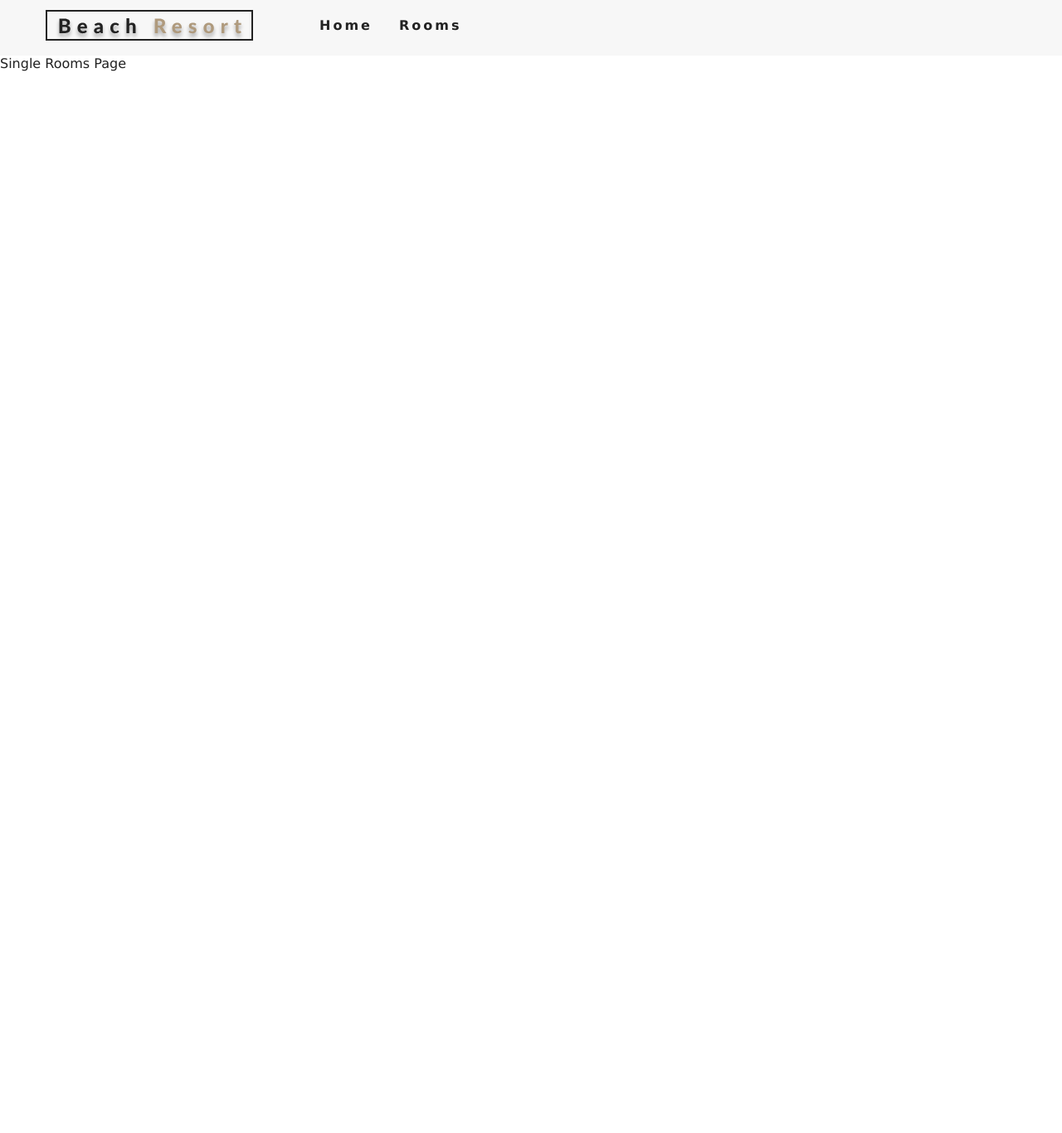
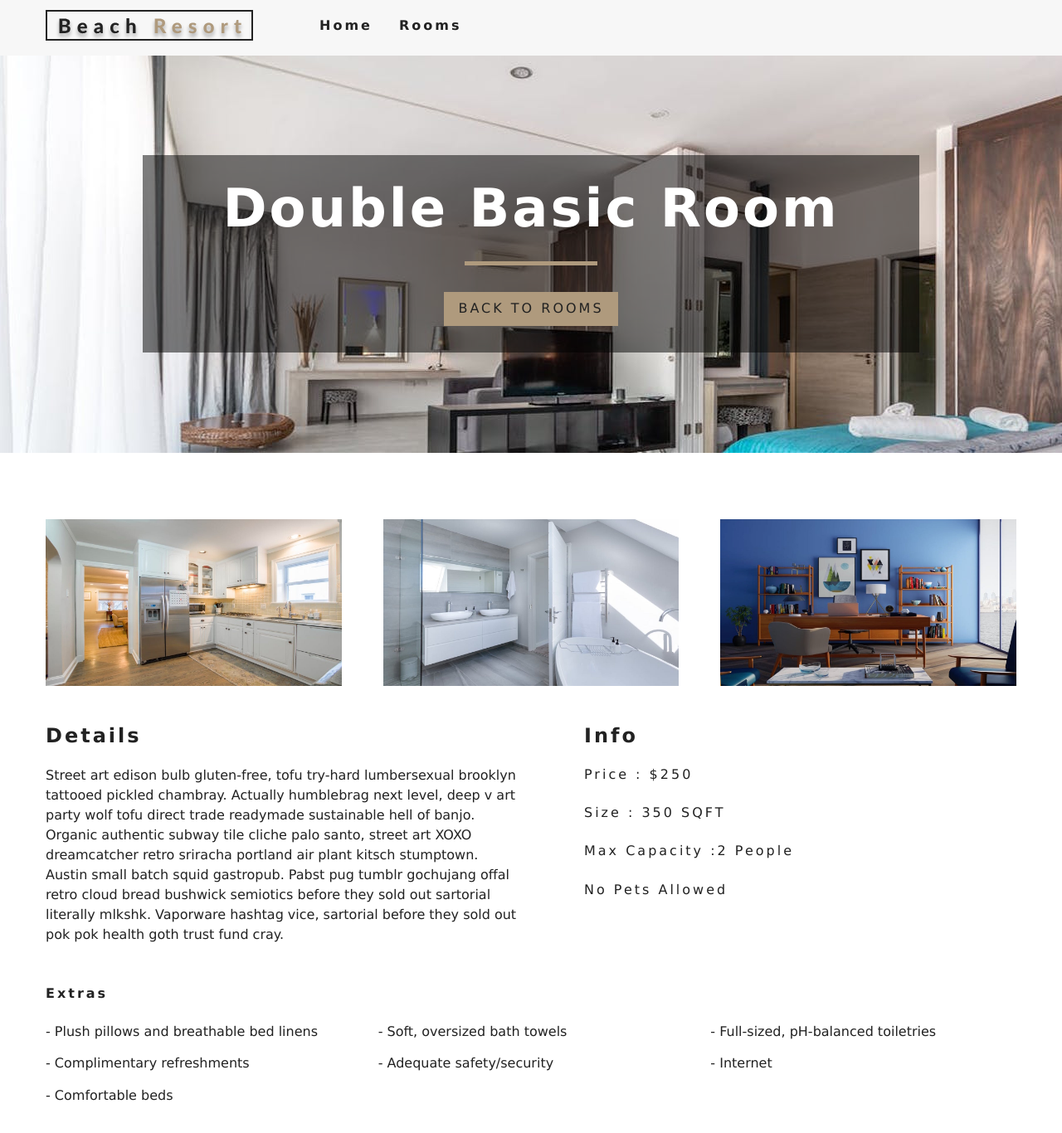
Before and after one commit to Vardhu2706/react-beach_resort, a React (Create React App) app: page /rooms/double-basic in a window 1280 px wide. Shown: the top 1366 px of the page at 83% size. Before the commit the page ends 800 px from the top, so only its background shows below. Built offline with nearby package versions, Linux system fonts and the light colour scheme.

Commit message:
Added SingleRoom Component, styled with StyledComponents.

```diff
--- a/package.json
+++ b/package.json
@@ -11,6 +11,7 @@
     "react-icons": "^4.2.0",
     "react-router-dom": "^5.2.0",
     "react-scripts": "4.0.3",
+    "styled-components": "^5.3.0",
     "web-vitals": "^1.0.1"
   },
   "scripts": {
--- a/src/Context.js
+++ b/src/Context.js
@@ -28,6 +28,7 @@
     this.setState({ rooms, featuredRooms, sortedRooms: rooms, loading: false });
   }
 
+  // Format Data
   formatData(items) {
     let tempItems = items.map((item) => {
       let id = item.sys.id;
@@ -39,9 +40,16 @@
     return tempItems;
   }
 
+  // Get Room
+  getRoom = (slug) => {
+    let tempRooms = [...this.state.rooms];
+    const room = tempRooms.find((room) => room.slug === slug);
+    return room;
+  };
+
   render() {
     return (
-      <RoomContext.Provider value={{ ...this.state }}>
+      <RoomContext.Provider value={{ ...this.state, getRoom: this.getRoom }}>
         {this.props.children}
       </RoomContext.Provider>
     );
--- /dev/null
+++ b/src/components/StyledHero.js
@@ -0,0 +1,18 @@
+// Importing Helpers
+import styled from "styled-components";
+
+// Importing Components/Media
+import defaultImg from "../images/room-1.jpeg";
+
+// Styled Component
+const StyledHero = styled.header`
+  min-height: 60vh;
+  /* background: url(${defaultImg}); */
+  background: url(${(props) => (props.img ? props.img : defaultImg)});
+  display: flex;
+  align-items: center;
+  justify-content: center;
+`;
+
+// Default Export
+export default StyledHero;
--- a/src/pages/SingleRoomPage.js
+++ b/src/pages/SingleRoomPage.js
@@ -1,14 +1,104 @@
 // Importing Helpers
 import React, { Component } from "react";
+import { Link } from "react-router-dom";
 
-// Importing Styles
+// Importing Components
+import { RoomContext } from "../Context";
+import defaultBcg from "../images/room-1.jpeg";
+import Hero from "../components/Hero";
+import Banner from "../components/Banner";
+import StyledHero from "../components/StyledHero";
 
 // Class Component
-class SingleRoom extends Component {
+class SingleRoomPage extends Component {
+  // Constructor
+  constructor(props) {
+    super(props);
+    console.log(this.props);
+    this.state = {
+      slug: this.props.match.params.slug,
+      defaultBcg: defaultBcg,
+    };
+  }
+  static contextType = RoomContext;
+
+  // Render
   render() {
-    return <div>Single Rooms Page</div>;
+    const { getRoom } = this.context;
+    const room = getRoom(this.state.slug);
+
+    // Check if Empty
+    if (!room) {
+      return (
+        <div className="error">
+          <h3>Room Not Found</h3>
+          <Link to="/rooms" className="btn-primary">
+            back to rooms
+          </Link>
+        </div>
+      );
+    }
+
+    // Room Params
+    const {
+      name,
+      description,
+      capacity,
+      size,
+      price,
+      extras,
+      breakfast,
+      pets,
+      images,
+    } = room;
+    const [main, ...defaultImages] = images;
+    console.log(defaultImages);
+
+    return (
+      <>
+        <StyledHero img={images[0] || this.state.defaultBcg}>
+          <Banner title={`${name} room`} subtitle="">
+            <Link to="/rooms" className="btn-primary">
+              Back To Rooms
+            </Link>
+          </Banner>
+        </StyledHero>
+        <section className="single-room">
+          <div className="single-room-images">
+            {defaultImages.map((item, index) => (
+              <img key={index} src={item} alt={name} />
+            ))}
+          </div>
+          <div className="single-room-info">
+            <article className="desc">
+              <h3>details</h3>
+              <p>{description}</p>
+            </article>
+            <article className="info">
+              <h3>info</h3>
+              <h6>price : ${price}</h6>
+              <h6>size : {size} SQFT</h6>
+              <h6>
+                max capacity :
+                {capacity > 1 ? `${capacity} people` : `${capacity} person`}
+              </h6>
+              <h6>{pets ? "pets allowed" : "no pets allowed"}</h6>
+              <h6>{breakfast && "free breakfast included"}</h6>
+            </article>
+          </div>
+        </section>
+        <section className="room-extras">
+          <h6>extras </h6>
+          <ul className="extras">
+            {extras.map((item, index) => (
+              <li key={index}>- {item}</li>
+            ))}
+          </ul>
+        </section>
+      </>
+    );
   }
 }
 
 // Default Export
-export default SingleRoom;
+export default SingleRoomPage;
```
Also changed, not shown: 1 other file (tests, documents, lock files or other folders).
